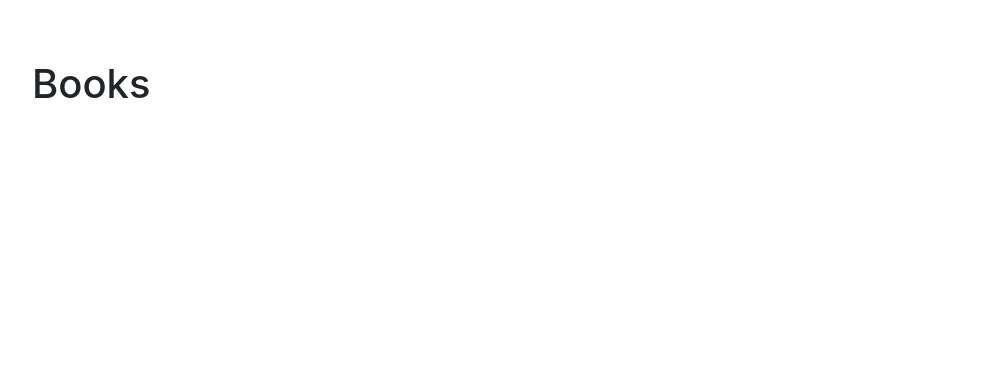
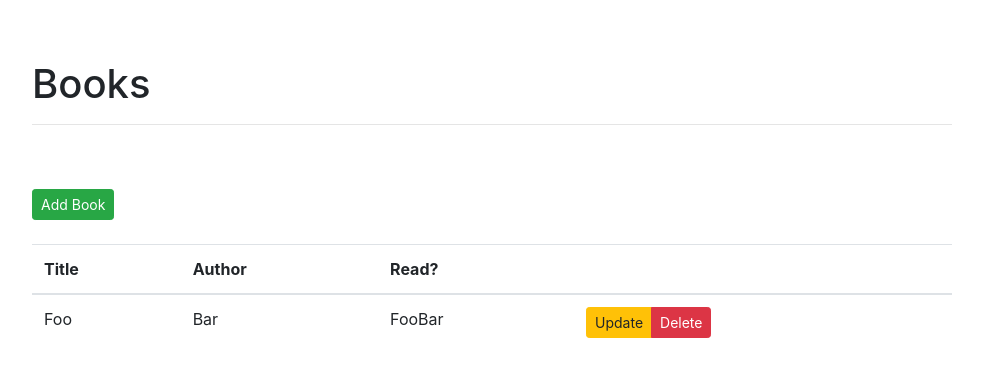
Before and after one commit to zokaiG/RepoFor_BooksApp_TestDrivenIO, a Vue app in the folder front-end/client/: page / in a window 1280 px wide. Shown: the top 376 px of the page, without its empty margins (53-1036 px from the left). Built offline with nearby package versions, Linux system fonts and the light colour scheme.

Commit message:
Create Books Component

```diff
--- a/front-end/client/src/components/Books.vue
+++ b/front-end/client/src/components/Books.vue
@@ -3,6 +3,32 @@
         <div class="row">
             <div class="col-sm-10">
                 <h1>Books</h1>
+                <hr><br><br>
+                <button type="button" class="btn btn-success btn-sm">Add Book</button>
+                <br><br>
+                <table class="table table-hover">
+                    <thead>
+                        <tr>
+                            <th scope="col">Title</th>
+                            <th scope="col">Author</th>
+                            <th scope="col">Read?</th>
+                            <th></th>
+                        </tr>
+                    </thead>
+                    <tbody>
+                        <tr>
+                            <td>Foo</td>
+                            <td>Bar</td>
+                            <td>FooBar</td>
+                            <td>
+                                <div class="btn-group" role="group">
+                                <button type="button" class="btn btn-warning btn-sm">Update</button>
+                                <button type="button" class="btn btn-danger btn-sm">Delete</button>
+                                </div>
+                            </td>
+                        </tr>
+                    </tbody>
+                </table>
             </div>
         </div>
     </div>
```
